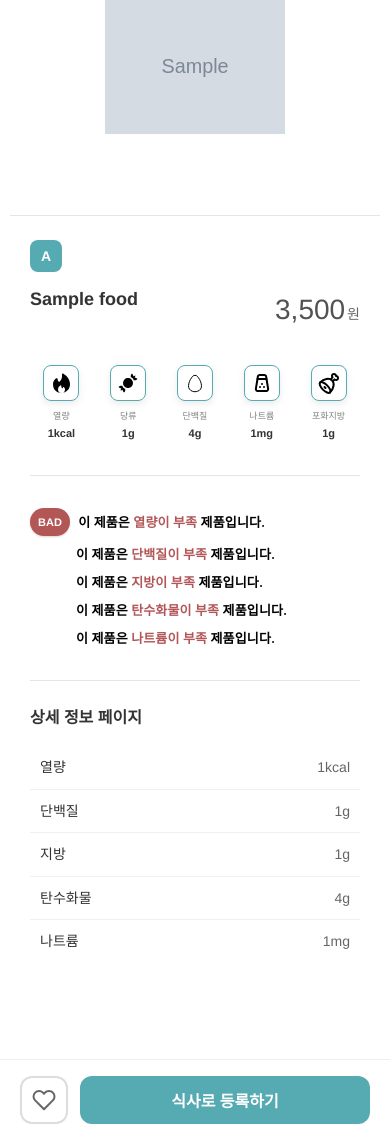
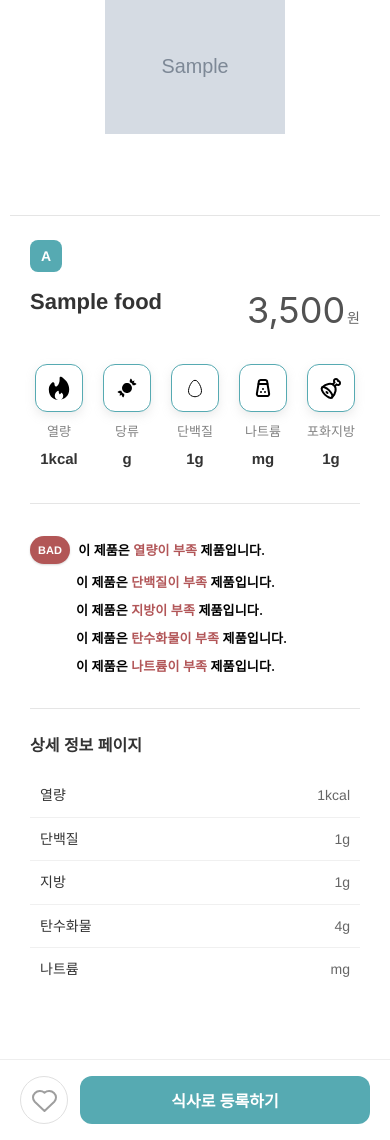
Before and after one commit to pirogramming/Healthtant, a Django app: page /products/00000000-0000-0000-0000-000000000001/ in a window 390 px wide. Shown: the part 202-1342 px from the top of the page. Run offline with Django 5.2, Linux system fonts and the light colour scheme; tables that the repository leaves empty hold one stand-in row (values such as "Sample post"); grey boxes marked "Sample" are stand-in pictures; some web fonts are replaced.

Commit message:
style : 좋아요 css 수정

```diff
--- a/static/products/product_detail.css
+++ b/static/products/product_detail.css
@@ -91,7 +91,7 @@
 }
 
 .product-name {
-  font-size: 20px;
+  font-size: 24px;
   font-weight: 700;
   color: #333;
   line-height: 1.3;
@@ -101,8 +101,12 @@
 
 .product-price {
   color: #525252;
+
+  font-family: Inter;
   font-size: 36px;
+  font-style: normal;
   font-weight: 400;
+  line-height: normal;
 }
 
 .currency {
@@ -116,6 +120,7 @@
 .nutrition-icons {
   display: flex;
   justify-content: space-between;
+  gap: 16px;
   margin-bottom: 32px;
 }
 
@@ -128,16 +133,22 @@
 }
 
 .nutrition-icon {
-  width: 44px;
-  height: 44px;
-  border-radius: 8px;
+  width: 56px;
+  height: 56px;
+  border-radius: 12px;
   border: 1px solid #56AAB2;
   background: #FFF;
-  box-shadow: 0 3px 6px 0 rgba(181, 181, 181, 0.25);
+  box-shadow: 0 4px 10px rgba(181, 181, 181, 0.25);
   display: flex;
   align-items: center;
   justify-content: center;
-  margin-bottom: 8px;
+  margin-bottom: 10px;
+}
+
+/* 아이콘 SVG 크기 고정 */
+.nutrition-icon svg {
+  width: 28px !important;
+  height: 28px !important;
 }
 
 .nutrition-text {
@@ -147,15 +158,15 @@
 }
 
 .nutrition-label {
-  font-size: 10px;
+  font-size: 13px;
   color: var(--Gray-3, #828282);
-  font-weight: 400;
-  margin-bottom: 2px;
+  font-weight: 500;
+  margin-bottom: 4px;
 }
 
 .nutrition-value {
-  font-size: 12px;
-  font-weight: 600;
+  font-size: 15px;
+  font-weight: 700;
   color: #333;
   text-align: center;
 }
@@ -293,7 +304,6 @@
   left: 50%;
   transform: translateX(-50%);
   width: 100%;
-  max-width: 390px;
   display: flex;
   gap: 12px;
   padding: 16px 20px;
@@ -309,24 +319,31 @@
 .favorite-btn {
   width: 48px;
   height: 48px;
-  border: 2px solid #ddd;
-  background: white;
-  border-radius: 12px;
   display: flex;
   align-items: center;
   justify-content: center;
   cursor: pointer;
-  transition: all 0.2s;
-  color: #666;
+  background: #fff;
+  transition: box-shadow .2s ease, transform .1s ease;
+  border-radius: 25px;
+  border: 1px solid var(--Gray-5, #E0E0E0);
 }
 
-.favorite-btn.active {
-  border-color: #ff6b6b;
-  color: #ff6b6b;
+/* 좋아요(하트) 아이콘 상태 */
+.favorite-btn svg { width: 35px; height: 33px; }
+.favorite-btn .heart-path {
+  fill: transparent;          /* 기본: 비워진 하트 */
+  stroke: #9E9E9E;            /* 기본: 회색 선 */
+  stroke-width: 2px;
+  stroke-linecap: round;
+  stroke-linejoin: round;
+  transition: fill .2s ease, stroke .2s ease;
 }
-
-.favorite-btn:hover {
-  background: #f8f9fa;
+.favorite-btn:hover { background: #f8f9fa; }
+/* .favorite-btn.active { box-shadow: 0 6px 14px rgba(255,92,97,.25); } */
+.favorite-btn.active .heart-path {
+  fill: #EB5757;              /* 활성화: 빨간색 채움 */
+  stroke: #EB5757;            /* 활성화: 선도 빨강 */
 }
 
 .add-meal-btn {
@@ -350,32 +367,36 @@
 @media (max-width: 480px) {
   .product-content {
     padding: var(--spacing-sm);
-    padding-bottom: 90px;
+    padding-bottom: 50px;
   }
 
   .nutrition-icons {
     padding: 0;
-    gap: 4px;
+    gap: 10px;
   }
 
   .nutrition-icon {
-    width: 36px;
-    height: 36px;
+    width: 48px;
+    height: 48px;
+  }
+  .nutrition-icon svg {
+    width: 24px !important;
+    height: 24px !important;
   }
 
-  .nutrition-label {
-    font-size: 9px;
-  }
 
-  .nutrition-value {
-    font-size: 11px;
-  }
 
   .product-name {
-    font-size: 18px;
+    font-size: 22px;
   }
 
   .product-price {
-    font-size: 28px;
+    color: #525252;
+
+    font-family: Inter;
+    font-size: 36px;
+    font-style: normal;
+    font-weight: 400;
+    line-height: normal;
   }
 }
--- a/templates/analysis/analysis_main.html
+++ b/templates/analysis/analysis_main.html
@@ -197,12 +197,6 @@
         </div>
       {% endfor %}
     </div>
-
-    {% comment %} <div class="button-group">
-      <a class="btn-secondary" href="/analysis/nutrients/?start_date={{ start_date }}&end_date={{ end_date }}">
-        WHO 기준과 비교하기 →
-      </a>
-    </div> {% endcomment %}
   </section>
 </div>
 {% endblock %}
--- a/templates/products/products_detail.html
+++ b/templates/products/products_detail.html
@@ -82,7 +82,7 @@
         </div>
         <div class="nutrition-text">
           <span class="nutrition-label">당류</span>
-          <span class="nutrition-value">{{ product.protein|floatformat:0 }}g</span>
+          <span class="nutrition-value">{{ product.sugar|floatformat:0 }}g</span>
         </div>
       </div>
 
@@ -94,7 +94,7 @@
         </div>
         <div class="nutrition-text">
           <span class="nutrition-label">단백질</span>
-          <span class="nutrition-value">{{ product.carbohydrate|floatformat:0 }}g</span>
+          <span class="nutrition-value">{{ product.protein|floatformat:0 }}g</span>
         </div>
       </div>
 
@@ -107,7 +107,7 @@
         </div>
         <div class="nutrition-text">
           <span class="nutrition-label">나트륨</span>
-          <span class="nutrition-value">{{ product.sodium|floatformat:0 }}mg</span>
+          <span class="nutrition-value">{{ product.salt|floatformat:0 }}mg</span>
         </div>
       </div>
 
@@ -180,8 +180,8 @@
           </div>
 
           <div class="nutrition-row divider">
-            <span class="nutrition-name">나트륨</span>
-            <span class="nutrition-amount">{{ product.sodium|floatformat:0 }}mg</span>
+          <span class="nutrition-name">나트륨</span>
+          <span class="nutrition-amount">{{ product.salt|floatformat:0 }}mg</span>
           </div>
         </div>
       </div>
@@ -191,10 +191,11 @@
     </main>
 
     <!-- 하단 버튼 -->
-    <div class="bottom-actions">
-      <button id="favoriteBtn" class="favorite-btn {% if product.is_favorite %}active{% endif %}" data-product-id="{{ product.food_id }}" data-is-favorite="{{ product.is_favorite|yesno:'true,false' }}">
-        <svg width="24" height="24" viewBox="0 0 24 24" fill="none">
-          <path d="M20.84 4.61C20.3292 4.099 19.7228 3.69364 19.0554 3.41708C18.3879 3.14052 17.6725 2.99817 16.95 2.99817C16.2275 2.99817 15.5121 3.14052 14.8446 3.41708C14.1772 3.69364 13.5708 4.099 13.06 4.61L12 5.67L10.94 4.61C9.9083 3.5783 8.50903 2.9987 7.05 2.9987C5.59096 2.9987 4.19169 3.5783 3.16 4.61C2.1283 5.6417 1.5487 7.04097 1.5487 8.5C1.5487 9.95903 2.1283 11.3583 3.16 12.39L12 21.23L20.84 12.39C21.351 11.8792 21.7563 11.2728 22.0329 10.6053C22.3095 9.93789 22.4518 9.22248 22.4518 8.5C22.4518 7.77752 22.3095 7.06211 22.0329 6.39467C21.7563 5.72723 21.351 5.12087 20.84 4.61V4.61Z" stroke="currentColor" stroke-width="2" stroke-linecap="round" stroke-linejoin="round"/>
+      <div class="bottom-actions">
+      <button id="favoriteBtn" class="favorite-btn {% if product.is_favorite %}active{% endif %}" data-product-id="{{ product.food_id }}" data-is-favorite="{{ product.is_favorite|yesno:'true,false' }}" type="button" aria-pressed="{{ product.is_favorite|yesno:'true,false' }}" aria-label="즐겨찾기">
+        <!-- 기본: 비워진 하트, 활성화 시 CSS로 채움 -->
+        <svg xmlns="http://www.w3.org/2000/svg" width="35" height="33" viewBox="0 0 35 33" fill="none" aria-hidden="true" focusable="false">
+          <path class="heart-path" d="M17.5009 8.65503C20.2022 6.37317 24.3767 6.44891 26.9791 8.90171C29.5803 11.3556 29.67 15.2636 27.2505 17.8127L17.4986 27.0007L7.74912 17.8127C5.32957 15.2636 5.42042 11.3491 8.02052 8.90171C10.6252 6.45216 14.7916 6.36993 17.5009 8.65503Z"/>
         </svg>
       </button>
       <button class="add-meal-btn">식사로 등록하기</button>
@@ -392,8 +393,9 @@ function toggleFavorite() {
   favoriteBtn.disabled = true;
 
   // CSRF 토큰 가져오기
-  const csrfToken = document.querySelector('[name=csrfmiddlewaretoken]')?.value ||
-                   document.querySelector('meta[name="csrf-token"]')?.getAttribute('content');
+  const metaToken = document.querySelector('meta[name="csrf-token"]');
+  const inputToken = document.querySelector('[name=csrfmiddlewaretoken]');
+  const csrfToken = inputToken ? inputToken.value : (metaToken ? metaToken.getAttribute('content') : '');
 
   fetch(`/products/${productId}/like/`, {
     method: 'POST',
@@ -415,9 +417,11 @@ function toggleFavorite() {
     if (data.is_favorite) {
       favoriteBtn.classList.add('active');
       favoriteBtn.setAttribute('data-is-favorite', 'true');
+      favoriteBtn.setAttribute('aria-pressed', 'true');
     } else {
       favoriteBtn.classList.remove('active');
       favoriteBtn.setAttribute('data-is-favorite', 'false');
+      favoriteBtn.setAttribute('aria-pressed', 'false');
     }
 
     // 성공 메시지 (선택사항)
```
